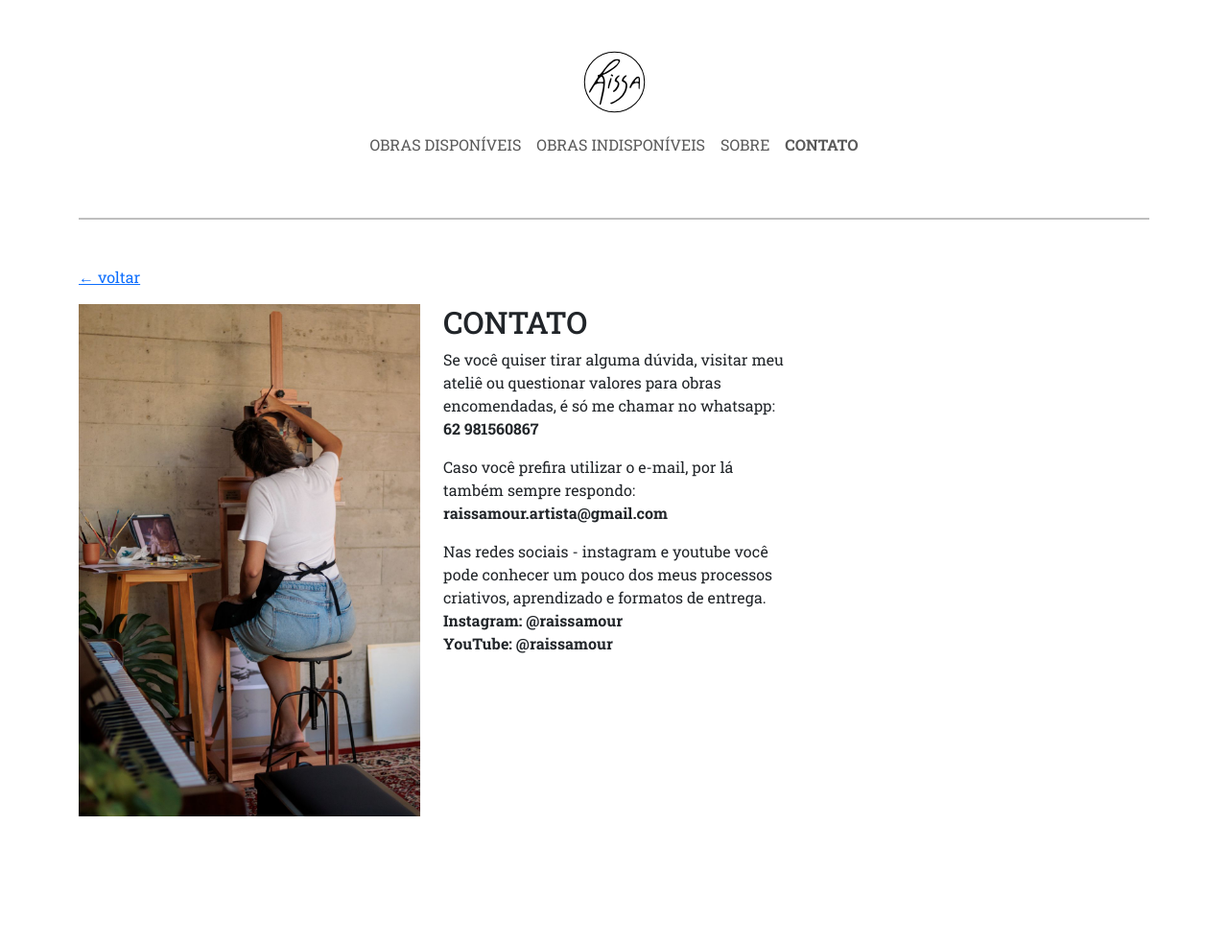
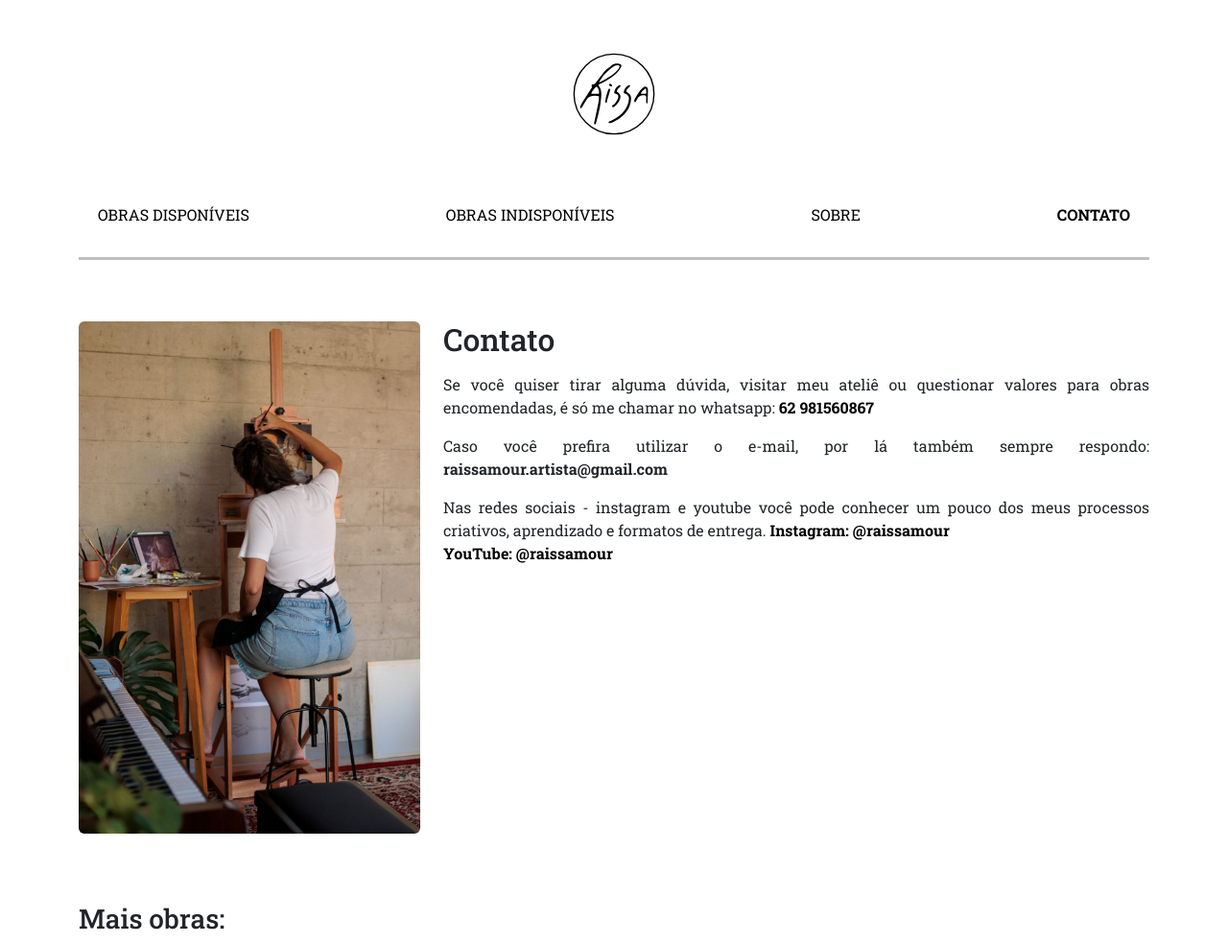
Before and after one commit to danigerf/raissamour, a Jekyll site: the page built from contato.markdown, in a window 1280 px wide. Shown: the whole page at 96% size. Built offline with Jekyll 4.4.1, drawn with Linux system fonts in a browser that asks for light colours; before the commit the page ends 900 px from its top, so only the background shows below that.

Commit message:
ajustes finos

```diff
--- a/_includes/header.html
+++ b/_includes/header.html
@@ -1,13 +1,13 @@
 <div class="d-none d-sm-block">
   <div class="text-center mx-auto mt-5">
     <a href="/">
-      <img src="/assets/images/logo.svg" alt="logo-atelie" height="75" />
+      <img src="/assets/images/logo.svg" alt="logo-atelie" height="100" />
     </a>
   </div>
-  {% include navbar.html%}
+  <div class="mt-5">{% include navbar.html%}</div>
 
-  <div class="mt-5 mb-5">
-    <hr style="border-top: 2px solid black" />
+  <div class="mb-5">
+    <hr style="border-top: 3px solid black" />
   </div>
 </div>
 
--- a/_includes/navbar.html
+++ b/_includes/navbar.html
@@ -11,8 +11,8 @@
     >
       <span class="navbar-toggler-icon"></span>
     </button>
-    <div class="collapse navbar-collapse justify-content-center" id="navbarNav">
-      <ul class="navbar-nav mb-2 mb-lg-0">
+    <div class="collapse navbar-collapse" id="navbarNav">
+      <ul class="navbar-nav mb-lg-0 w-100 d-flex justify-content-between">
         {% for item in site.data.navigation %}
         <li class="nav-item">
           <a
--- a/_layouts/default.html
+++ b/_layouts/default.html
@@ -5,7 +5,7 @@
     <div class="container">
       {% include header.html %}
       <!-- <div class="d-block d-sm-none"><h2 class="p-3">{{page.title}}</h2></div> -->
-      <div class=""><h2 class="p-3">{{page.title}}</h2></div>
+      <div class=""><h2 class="p-3">{{page.title | upcase}}</h2></div>
       {{content}}
     </div>
 
--- a/_layouts/obras.html
+++ b/_layouts/obras.html
@@ -5,20 +5,46 @@
     <div class="container">
       {% include header.html %}
       <div>
-        <a href="/">
-          <p>&larr; voltar</p>
-        </a>
+        <div class="d-flex justify-content-between mb-3">
+          {% if page.previous %}
+          <a href="{{ page.previous.url }}">&larr; Obra anterior</a>
+          {% endif %} {% if page.next %}
+          <a href="{{ page.next.url }}">Próxima obra &rarr;</a>
+          {% endif %}
+        </div>
       </div>
       <div class="row">
         <div class="col-sm-6 col-lg-4 mb-4">
-          <img src="{{page.image}}" alt="{{page.title}}" class="img-fluid" />
+          <img
+            src="{{page.image}}"
+            alt="{{page.title}}"
+            class="img-fluid rounded"
+          />
         </div>
-        <div class="col-sm-6 col-lg-4 mb-4">
-          <h2>{{page.title | upcase}}</h2>
-          {{content}}
+        <div class="col-sm-6 col-lg-8 mb-4">
+          <h2>{{page.title}}</h2>
+          <p>{{content}}</p>
         </div>
       </div>
+
+      <div class="row mt-5">
+        <h3>Mais obras:</h3>
+        {% assign current_category = page.categories[0] %} {% assign
+        related_posts = site.categories[current_category] %} {% for post in
+        related_posts %} {% if post.url != page.url %}
+        <div class="col-sm-6 col-lg-4 mb-4">
+          <a href="{{ post.url }}">
+            <img
+              src="{{ post.image }}"
+              alt="{{ post.title }}"
+              class="img-fluid rounded"
+            />
+          </a>
+        </div>
+        {% endif %} {% endfor %}
+      </div>
     </div>
+
     {% include scripts.html %}
   </body>
 </html>
--- a/assets/styles/estilos.css
+++ b/assets/styles/estilos.css
@@ -21,3 +21,19 @@ h1 {
   border: none !important;
   color: black;
 }
+
+a{
+  color: black !important;
+}
+
+hr{
+  border: none;
+}
+
+p{
+  text-align: justify;
+}
+
+a{
+  text-decoration: none;
+}
--- a/contato.markdown
+++ b/contato.markdown
@@ -5,11 +5,12 @@ image: /assets/images/contato.jpg
 ---
 
 Se você quiser tirar alguma dúvida, visitar meu ateliê ou questionar valores para obras encomendadas, é só me chamar no whatsapp:
-**62 981560867**
+<a  target="_blank" href="https://wa.me/5562981560867">
+**62 981560867**</a>
 
 Caso você prefira utilizar o e-mail, por lá também sempre respondo:
 **raissamour.artista@gmail.com**
 
 Nas redes sociais - instagram e youtube você pode conhecer um pouco dos meus processos criativos, aprendizado e formatos de entrega.
-**Instagram: @raissamour**
-**YouTube: @raissamour**
+<a  target="_blank" href="https://instagram.com/raissamour">**Instagram: @raissamour**</a>
+<a  target="_blank" href="https://www.youtube.com/@RaissaMour">**YouTube: @raissamour**</a>
```
